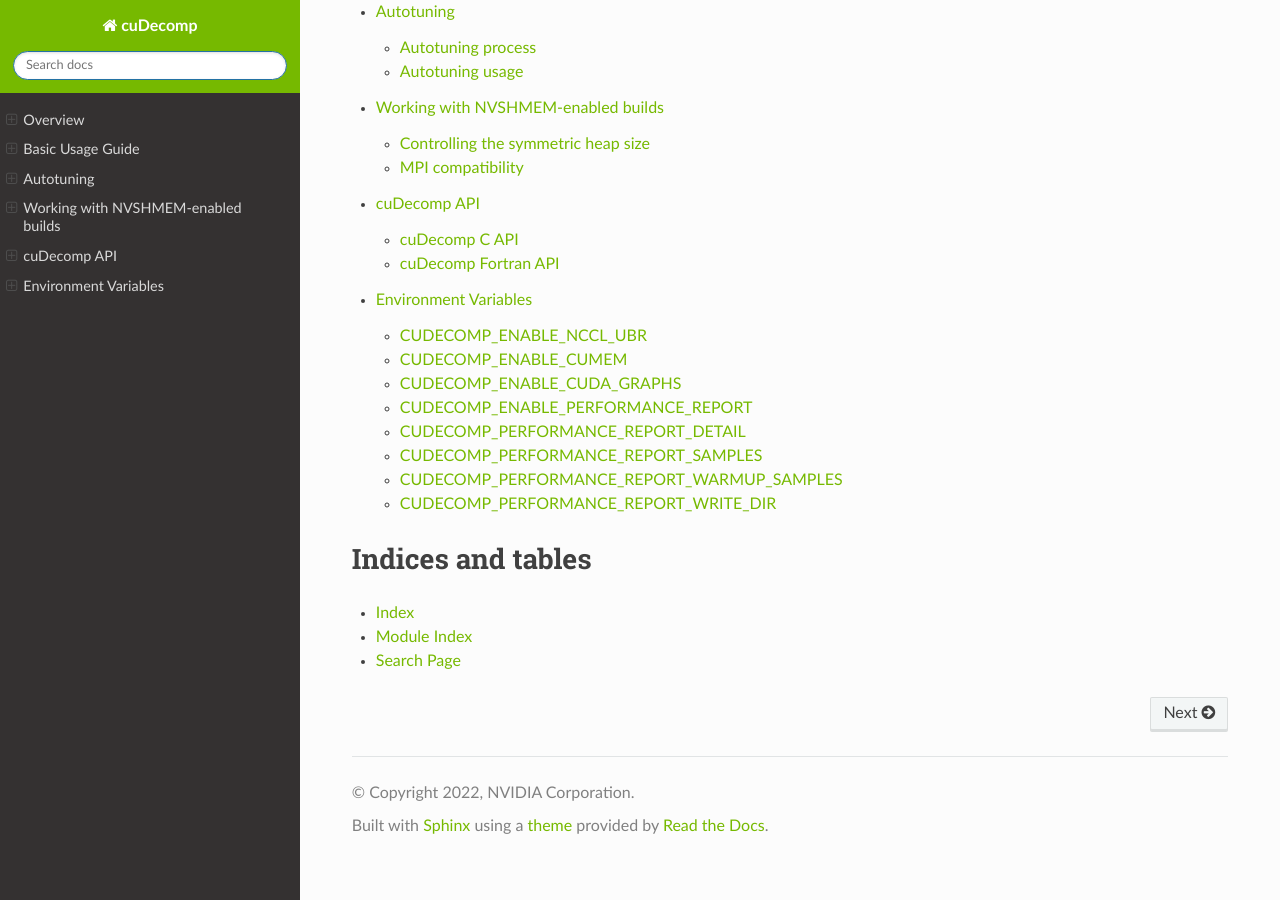
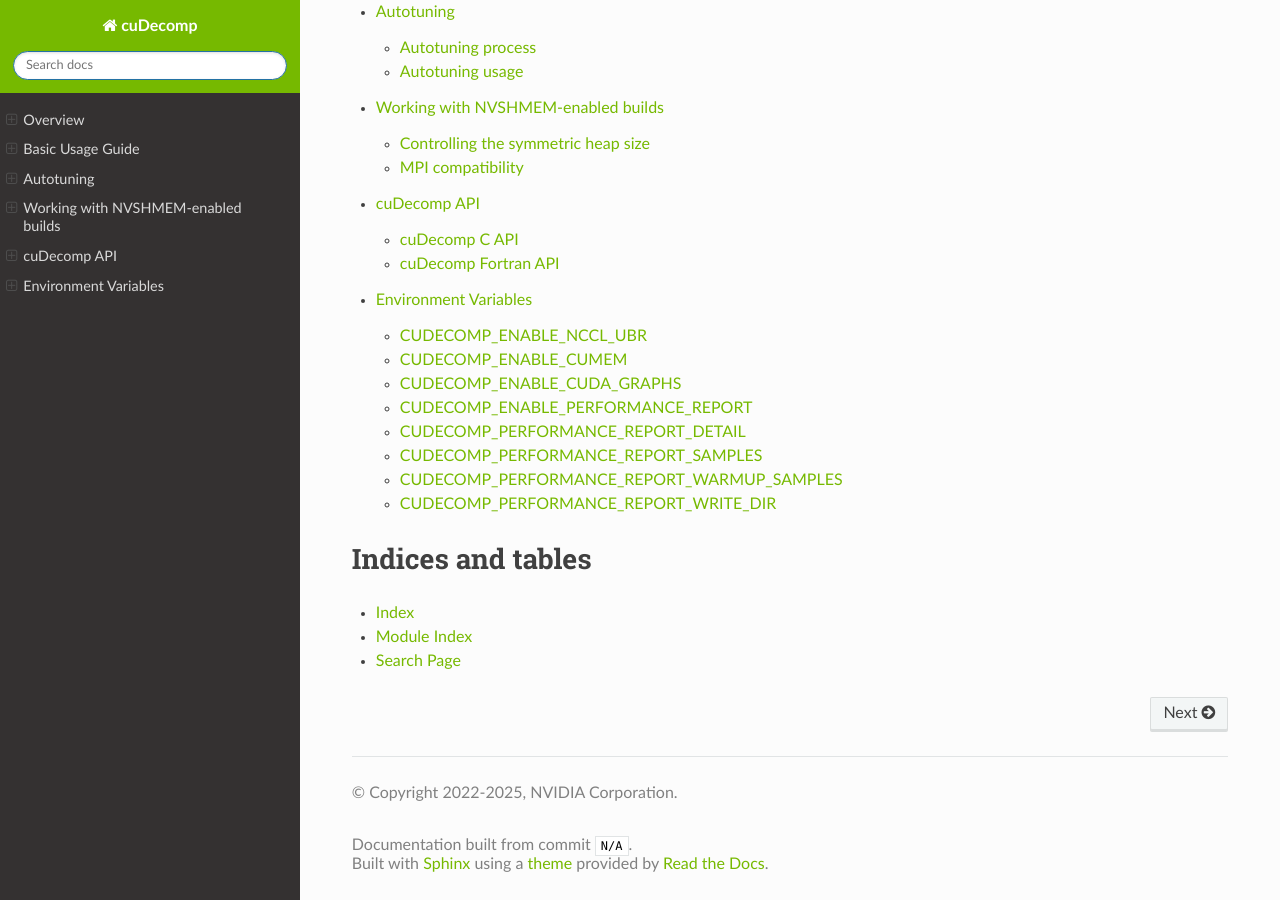
Before and after one commit to NVIDIA/cuDecomp, a Sphinx documentation site: the page built from docs/index.rst, in a window 1280 px wide and 900 px high, scrolled down 858 px. Built offline with Sphinx 7.4.7 and the Read the Docs theme 3.1.0, drawn with Linux system fonts in a browser that asks for light colours.

Commit message:
Documentation build updates and automation. (#82)
* Add GitHub workflow for documentation build and updates.

* Test deployment.

* Deployment fixes.

* Deployment fixes.

* Deployment fixes.

* Deployment fixes.

* Deployment fixes.

* Deployment fixes.

* Deploy on pushes to main branch only.

* Remove erroneous CMakeLists.txt change.

* Update SHA handling.

```diff
--- /dev/null
+++ b/docs/_templates/footer.html
@@ -0,0 +1,5 @@
+{% extends "!footer.html" %}
+{%- block contentinfo %}
+{{ super() }}
+<br> Documentation built from commit <code>{{ version }}</code>.
+{% endblock %}
--- a/docs/conf.py
+++ b/docs/conf.py
@@ -12,7 +12,7 @@
 # add these directories to sys.path here. If the directory is relative to the
 # documentation root, use os.path.abspath to make it absolute, like shown here.
 #
-# import os
+import os
 # import sys
 # sys.path.insert(0, os.path.abspath('.'))
 
@@ -20,12 +20,11 @@
 # -- Project information -----------------------------------------------------
 
 project = 'cuDecomp'
-copyright = '2022, NVIDIA Corporation'
+copyright = '2022-2025, NVIDIA Corporation'
 author = 'NVIDIA Corporation'
 
-# The full version, including alpha/beta/rc tags
-version = '0.5.0'
-release = version
+version = os.getenv("CUDECOMP_GIT_SHA", default="N/A")
+#release = version
 
 
 # -- General configuration ---------------------------------------------------
@@ -62,10 +61,11 @@
 # a list of builtin themes.
 #
 html_theme = 'sphinx_rtd_theme'
-html_theme_path = [sphinx_rtd_theme.get_html_theme_path()]
+#html_theme_path = [sphinx_rtd_theme.get_html_theme_path()]
 
 html_theme_options = {
     "collapse_navigation" : False,
+    "navigation_depth" : 4,
 }
 
 # Add any paths that contain custom static files (such as style sheets) here,
--- /dev/null
+++ b/docs/requirements.txt
@@ -0,0 +1,5 @@
+sphinx==8.2.3
+sphinx_rtd_theme==3.0.2
+breathe==4.36.0
+sphinx-tabs==3.4.7
+sphinx-fortran==1.1.1
```
Also changed, not shown: 2 other files.
